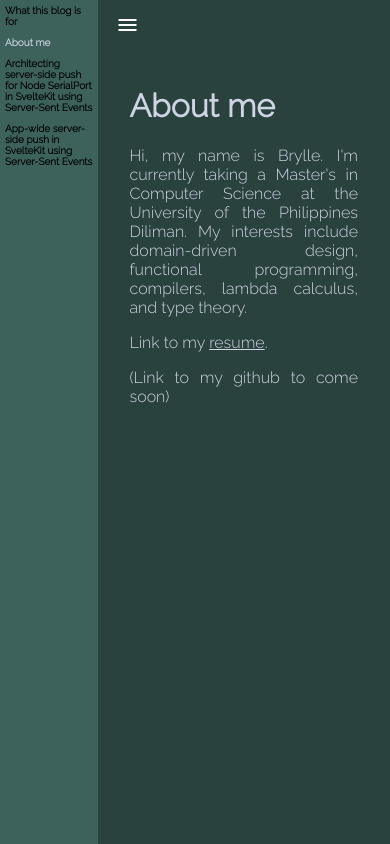
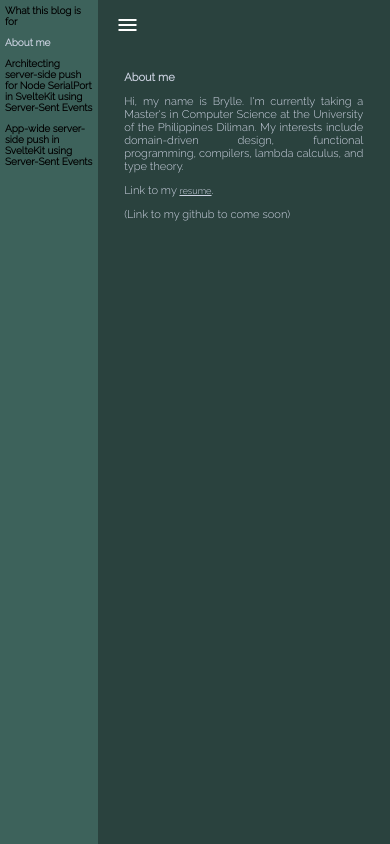
Before and after one commit to hi-brylle/hi-brylle-blog, a SvelteKit app: page /about-me in a window 390 px wide. Built offline with nearby package versions, Linux system fonts and the light colour scheme.

Commit message:
Make content font smaller on mobile

```diff
--- a/src/routes/about-me/+page.svelte
+++ b/src/routes/about-me/+page.svelte
@@ -50,4 +50,11 @@
     a:hover {
         color: black;
     }
+
+    @media screen and (max-width: 768px) {
+        * {
+            font-size: smaller;
+        }
+    }
+
 </style>
--- a/src/routes/about-this-blog/+page.svelte
+++ b/src/routes/about-this-blog/+page.svelte
@@ -36,4 +36,11 @@
         text-align: justify;
         text-justify: inter-word;
     }
+
+    @media screen and (max-width: 768px) {
+        * {
+            font-size: smaller;
+        }
+    }
+
 </style>
--- a/src/routes/app-wide-sveltekit-sse/+page.svelte
+++ b/src/routes/app-wide-sveltekit-sse/+page.svelte
@@ -124,4 +124,11 @@
     a:hover {
         color: black;
     }
+
+    @media screen and (max-width: 768px) {
+        * {
+            font-size: smaller;
+        }
+    }
+
 </style>
--- a/src/routes/serial-port-sveltekit-sse/+page.svelte
+++ b/src/routes/serial-port-sveltekit-sse/+page.svelte
@@ -195,4 +195,11 @@
     a:hover {
         color: black;
     }
+
+    @media screen and (max-width: 768px) {
+        * {
+            font-size: smaller;
+        }
+    }
+
 </style>
```
